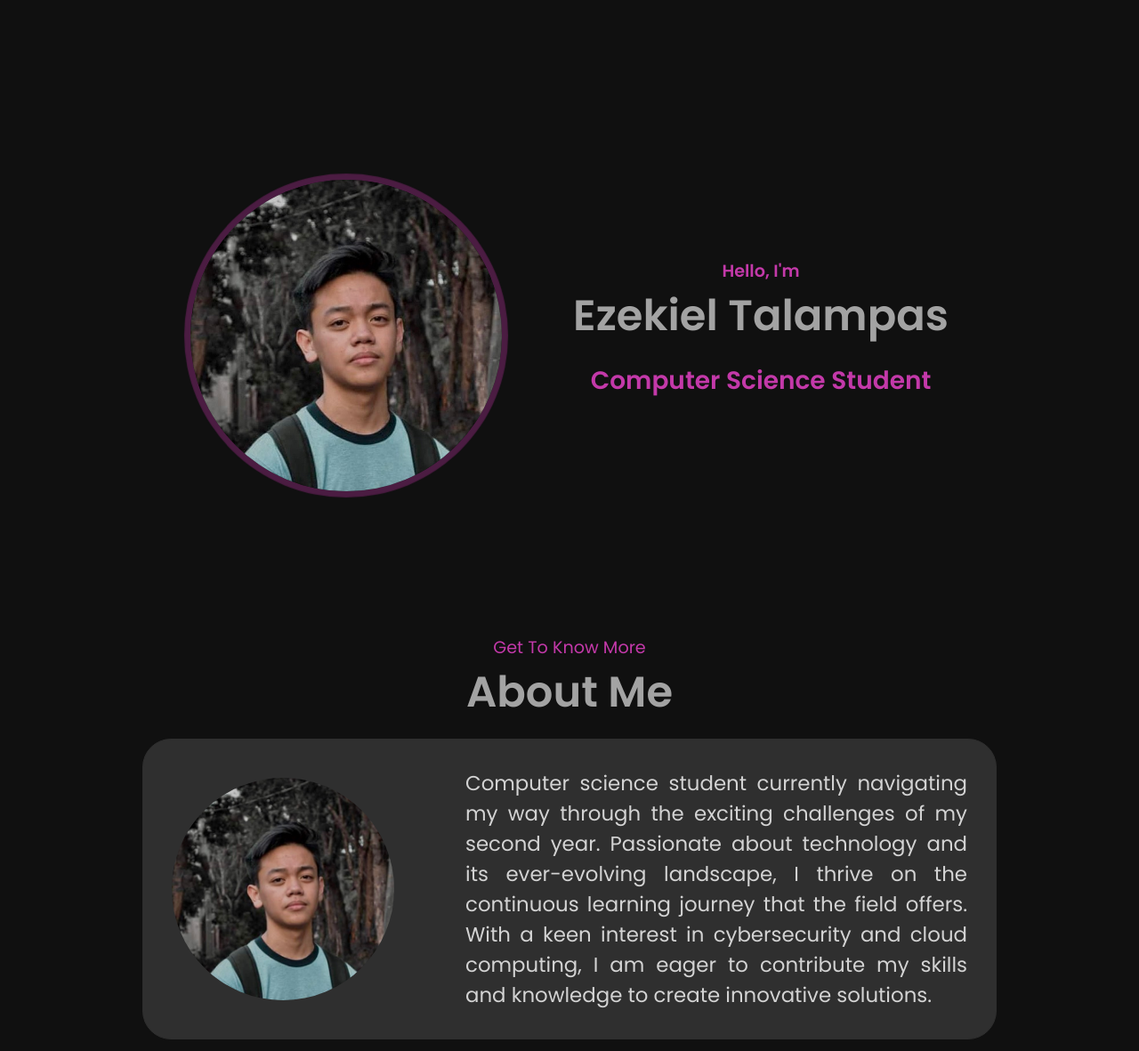
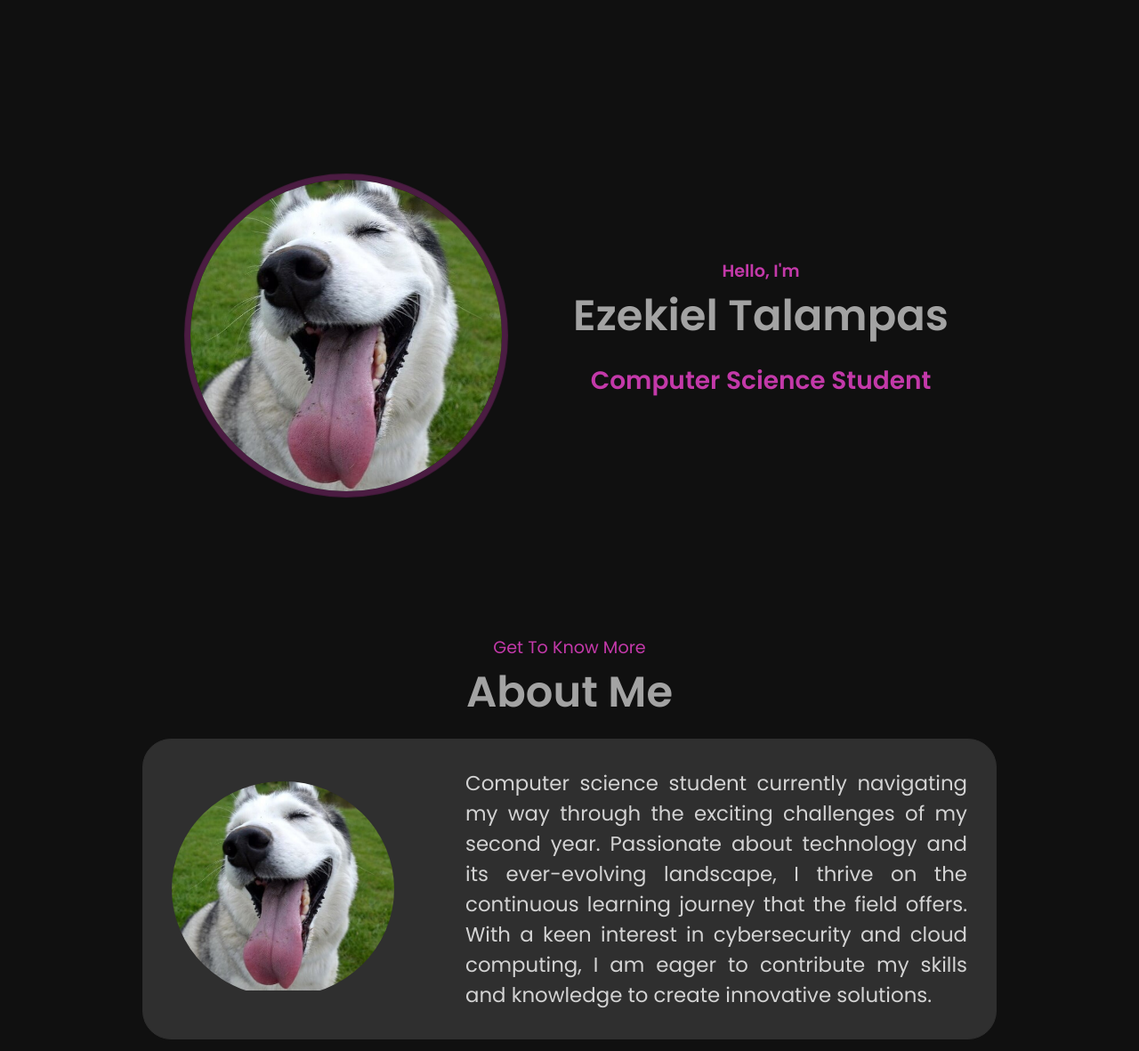
Before and after one commit to EzekielTalampas/EzekielTalampas.github.io, a plain HTML site: page index.html in a window 1280 px wide. Shown: the part 95-1276 px from the top of the page at 89% size. Drawn offline with Linux system fonts and the light colour scheme.

Commit message:
remove pic

```diff
--- a/index.html
+++ b/index.html
@@ -27,7 +27,7 @@
     </nav>
     <section id="profile">
       <div class="section__pic-container">
-        <img src="./pics/IMG_6161.jpeg" alt="pic" />
+        <img src="./pics/husky5.jpg" alt="pic" />
       </div>
       <div class="section__text">
         <p class="section__text__p1">Hello, I'm</p>
@@ -41,7 +41,7 @@
       <h1 class="title">About Me</h1>
       <div class="details-container">
         <div class="about-pic">
-          <img src="./pics/IMG_6161.jpeg" alt="pic" />
+          <img src="./pics/husky5.jpg" alt="pic" />
         </div>
         <div class="content-container">
           <p>
```
Also changed, not shown: pics/husky5.jpg (added).
